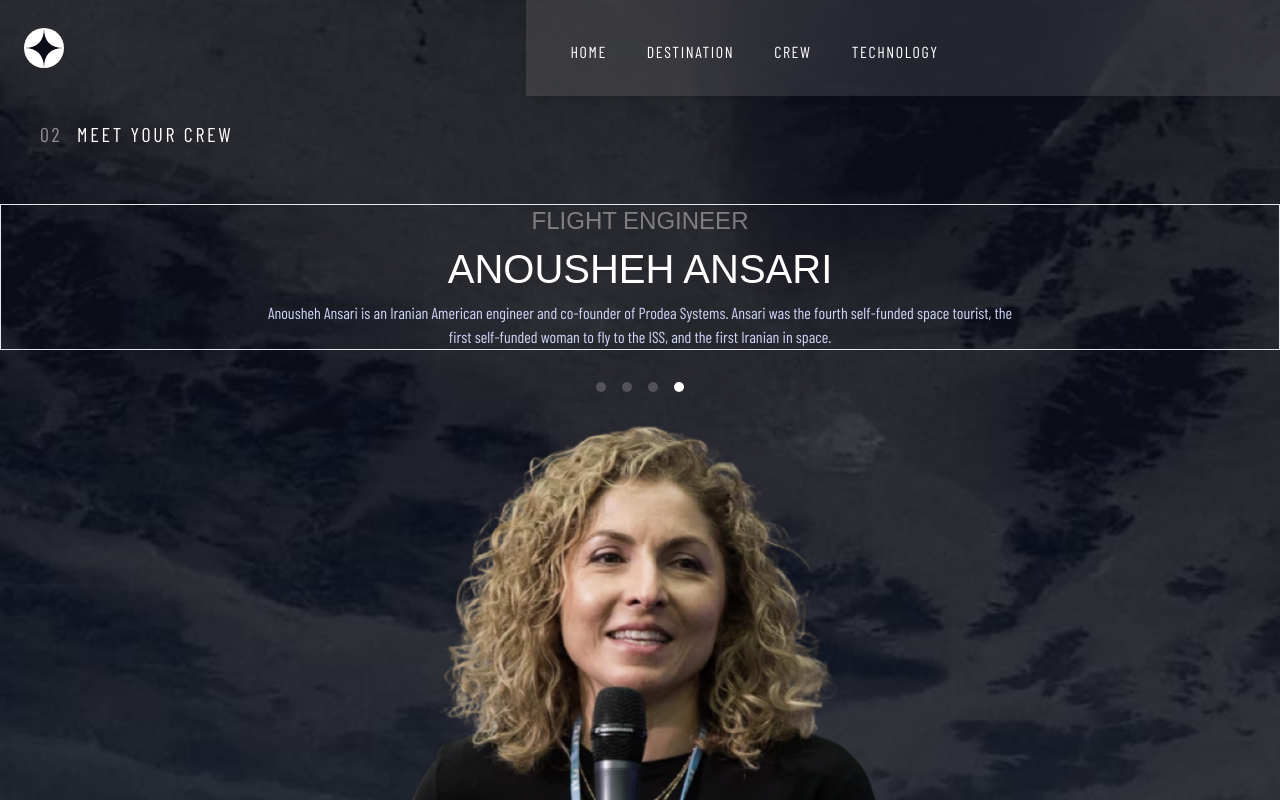
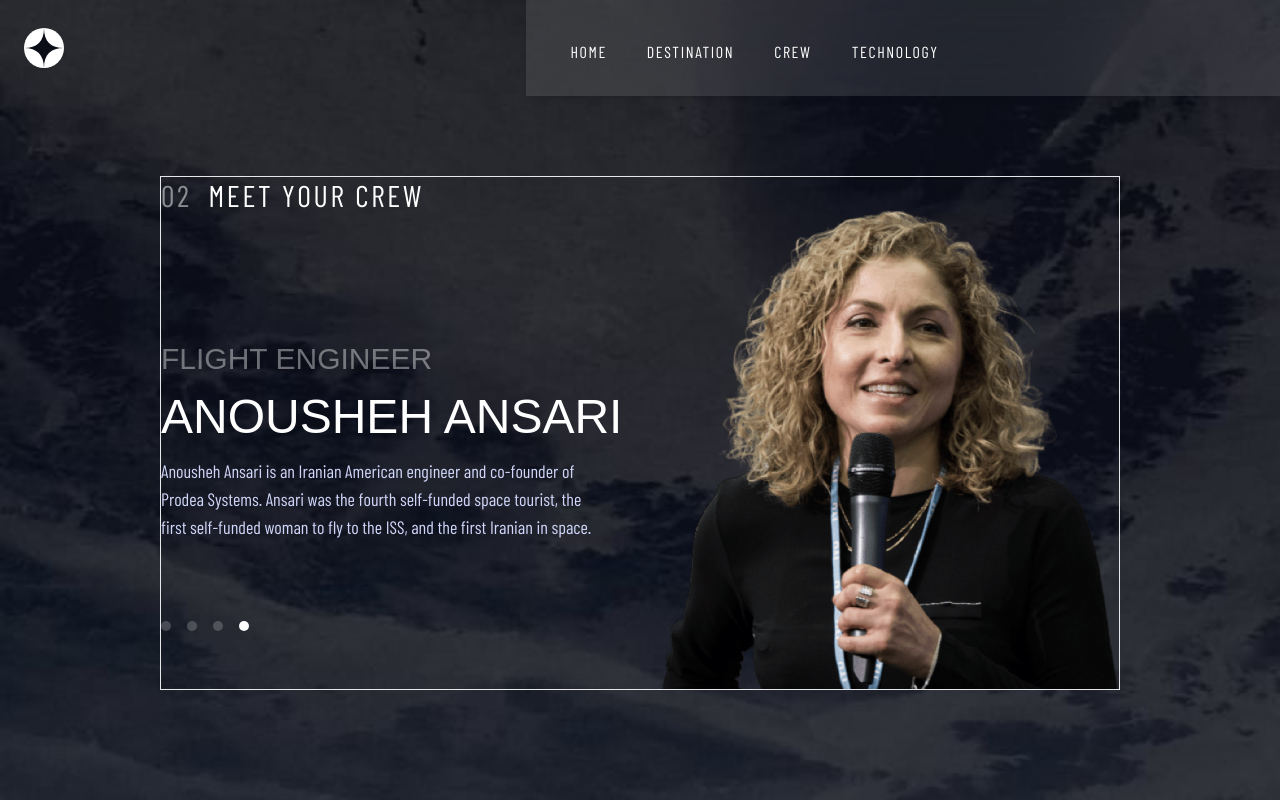
Before and after one commit to Bukasuji/space_site, a Next.js app: page /crew/crew_d in a window 1280 px wide. Shown: the top 800 px of the page. Built offline with nearby package versions, Linux system fonts and the light colour scheme; a web font is replaced by a local one.

Commit message:
added desktop responsiveness to crew page

```diff
--- a/app/components/Crew_nav.js
+++ b/app/components/Crew_nav.js
@@ -6,7 +6,7 @@ const CrewNav = () => {
   const pathname = usePathname();
 
   return (
-    <nav className="mx-auto mt-8">
+    <nav className="mx-auto xl:mx-0 mt-8 xl:mt-20">
       <ul className="flex items-center space-x-4">
         <li className={`rounded-full h-2.5 w-2.5 ${pathname === '/crew' ? 'bg-white' : 'bg-white opacity-20'}`}>
           <Link href="/crew"><div className="block h-full"></div></Link>
--- a/app/crew/crew_b/page.js
+++ b/app/crew/crew_b/page.js
@@ -11,14 +11,16 @@ export default function Crew_b() {
   return (
   <main className="min-h-screen flex flex-col bg-cover md:bg-[url('/assets/crew/background-crew-tablet.jpg')] bg-[url('/assets/crew/background-crew-mobile.jpg')]">
     <Navbar/>
-    <div className='mt-6 md:ml-10 md:mr-0 mx-6 text-white'>
-      <p className='md:text-start md:text-xl text-center text-base md:text-xl text-white font-barlow-condensed font-normal tracking-[2.7px]'><span className='opacity-50 mr-2'>02</span> MEET YOUR CREW</p>
+    <div className='xl:flex xl:mx-40 xl:mt-20'>
+        <div className='flex justify-center xl:justify-start flex-col xl:w-[70%]'>
+            <div className='mt-6 xl:mt-0 md:ml-10 xl:ml-0 md:mr-0 mx-6 text-white'>
+              <p className='md:text-start md:text-xl xl:text-3xl xl:text-start text-center text-base md:text-xl text-white font-barlow-condensed font-normal tracking-[2.7px]'><span className='opacity-50 mr-2'>02</span> MEET YOUR CREW</p>
             </div>
 
-    <div className='text-center mt-10 md:mt-14 md:border hidden md:block'>
-      <p className='font-sans text-base md:text-2xl md:mb-4 text-white opacity-40 uppercase'>Mission Specialist </p>
-      <p className='font-sans text-white text-2xl md:text-[40px] uppercase'>MARK SHUTTLEWORTH</p>
-      <p className='text-[#D0D6F9] font-base font-barlow mx-6 mt-4 md:w-[60%] md:mx-auto'>Mark Richard Shuttleworth is the founder and CEO of Canonical, the company behind the Linux-based Ubuntu operating system. Shuttleworth became the first South African to travel to space as a space tourist.</p>
+            <div className='text-center xl:text-start mt-10 md:mt-14 xl:mt-32 hidden md:block'>
+              <p className='font-sans text-base md:text-2xl xl:text-3xl md:mb-4 text-white opacity-40 uppercase'>Mission Specialist </p>
+              <p className='font-sans text-white text-2xl md:text-[40px] xl:text-5xl uppercase'>MARK SHUTTLEWORTH</p>
+              <p className='text-[#D0D6F9] xl:text-lg font-normal font-base font-barlow mx-6 mt-4 md:w-[60%] xl:w-[444px] md:mx-auto xl:mx-0'>Mark Richard Shuttleworth is the founder and CEO of Canonical, the company behind the Linux-based Ubuntu operating system. Shuttleworth became the first South African to travel to space as a space tourist.</p>
             </div>
 
             <div className='mt-8 mx-auto md:hidden'>
@@ -33,7 +35,10 @@ export default function Crew_b() {
             </div>
             <div className='mx-auto w-[85%] h-px bg-[#383B4B] md:hidden'/>
             <Crew_nav/>
-    <div className='md:mt-20 mt-8 mx-auto border hidden md:block'>
+        </div>
+
+        <div className='flex justify-center'>
+            <div className='md:mt-20 mt-8 mx-auto xl:mx-0 hidden xl:hidden md:block'>
                 <Image
                   src="/assets/crew/image-mark-shuttleworth.png"
                   className=''
@@ -43,11 +48,24 @@ export default function Crew_b() {
                   priority
                 />
             </div>
+
+            <div className='md:mt-20 xl:mt-8 mt-8 mx-auto xl:ml-0 hidden xl:block'>
+                <Image
+                  src="/assets/crew/image-mark-shuttleworth.png"
+                  className=''
+                  width={434}
+                  height={654}
+                  alt="mark shuttleworth"
+                  priority
+                />
+            </div>
             <div className='text-center mt-4 md:hidden'>
               <p className='font-sans text-base text-white opacity-40 uppercase'>Mission Specialist</p>
               <p className='font-sans text-white text-2xl uppercase'>MARK SHUTTLEWORTH</p>
               <p className='text-[#D0D6F9] font-base font-barlow mx-6 mt-4'>Mark Richard Shuttleworth is the founder and CEO of Canonical, the company behind the Linux-based Ubuntu operating system. Shuttleworth became the first South African to travel to space as a space tourist.</p>
             </div>
+        </div>
+    </div>
   </main>
   )
 }
--- a/app/crew/crew_c/page.js
+++ b/app/crew/crew_c/page.js
@@ -11,14 +11,16 @@ export default function Crew_c() {
   return (
   <main className="min-h-screen flex flex-col bg-cover md:bg-[url('/assets/crew/background-crew-tablet.jpg')] bg-[url('/assets/crew/background-crew-mobile.jpg')]">
     <Navbar/>
-    <div className='mt-6 md:ml-10 md:mr-0 mx-6 text-white'>
-      <p className='md:text-start md:text-xl text-center text-base md:text-xl text-white font-barlow-condensed font-normal tracking-[2.7px]'><span className='opacity-50 mr-2'>02</span> MEET YOUR CREW</p>
+    <div className='xl:flex xl:mx-40 xl:mt-20 border xl:mb-0 xl:h-[100%]'>
+        <div className='flex justify-center xl:justify-start flex-col xl:w-[70%]'>
+            <div className='mt-6 xl:mt-0 md:ml-10 xl:ml-0 md:mr-0 mx-6 text-white'>
+              <p className='md:text-start md:text-xl xl:text-3xl xl:text-start text-center text-base md:text-xl text-white font-barlow-condensed font-normal tracking-[2.7px]'><span className='opacity-50 mr-2'>02</span> MEET YOUR CREW</p>
             </div>
 
-    <div className='text-center mt-10 md:mt-14 md:border hidden md:block'>
-      <p className='font-sans text-base md:text-2xl md:mb-4 text-white opacity-40 uppercase'>PILOT </p>
-      <p className='font-sans text-white text-2xl md:text-[40px] uppercase'>Victor Glover</p>
-      <p className='text-[#D0D6F9] font-base font-barlow mx-6 mt-4 md:w-[60%] md:mx-auto'>Pilot on the first operational flight of the SpaceX Crew Dragon to the International Space Station. Glover is a commander in the U.S. Navy where he pilots an F/A-18.He was a crew member of Expedition 64, and served as a station systems flight engineer. </p>
+            <div className='text-center xl:text-start mt-10 md:mt-14 xl:mt-32 hidden md:block'>
+              <p className='font-sans text-base md:text-2xl xl:text-3xl md:mb-4 text-white opacity-40 uppercase'>PILOT </p>
+              <p className='font-sans text-white text-2xl md:text-[40px] xl:text-5xl uppercase'>Victor Glover</p>
+              <p className='text-[#D0D6F9] xl:text-lg font-normal font-base font-barlow mx-6 mt-4 md:w-[60%] xl:w-[444px] md:mx-auto xl:mx-0'>Pilot on the first operational flight of the SpaceX Crew Dragon to the International Space Station. Glover is a commander in the U.S. Navy where he pilots an F/A-18.He was a crew member of Expedition 64, and served as a station systems flight engineer. </p>
             </div>
 
             <div className='mt-8 mx-auto md:hidden'>
@@ -33,20 +35,36 @@ export default function Crew_c() {
             </div>
             <div className='mx-auto w-[85%] h-px bg-[#383B4B] md:hidden'/>
             <Crew_nav/>
-    <div className='md:mt-20 mt-8 mx-auto border hidden md:block'>
+        </div>
+
+        <div className='flex justify-center'>
+            <div className='md:mt-20 mt-8 mx-auto xl:mx-0 hidden xl:hidden md:block'>
                 <Image
                   src="/assets/crew/image-victor-glover.png"
                   className=''
-          width={433}
+                  width={368}
                   height={532}
                   alt="victor glover"
                   priority
                 />
             </div>
+
+            <div className='md:mt-20 xl:mt-8 mt-8 mx-auto xl:ml-0 xl:mb-0 hidden xl:block'>
+                <Image
+                  src="/assets/crew/image-victor-glover.png"
+                  className=''
+                  width={554}
+                  height={681}
+                  alt="mark shuttleworth"
+                  priority
+                />
+            </div>
             <div className='text-center mt-4 md:hidden'>
-      <p className='font-sans text-base text-white opacity-40'>PILOT</p>
-      <p className='font-sans text-white text-2xl uppercase'>Victor Glover</p>
-      <p className='text-[#D0D6F9] font-base font-barlow mx-6 mt-4'>Pilot on the first operational flight of the SpaceX Crew Dragon to the International Space Station. Glover is a commander in the U.S. Navy where he pilots an F/A-18.He was a crew member of Expedition 64, and served as a station systems flight engineer. </p>
+              <p className='font-sans text-base text-white opacity-40 uppercase'>Mission Specialist</p>
+              <p className='font-sans text-white text-2xl uppercase'>MARK SHUTTLEWORTH</p>
+              <p className='text-[#D0D6F9] font-base font-barlow mx-6 mt-4'>Mark Richard Shuttleworth is the founder and CEO of Canonical, the company behind the Linux-based Ubuntu operating system. Shuttleworth became the first South African to travel to space as a space tourist.</p>
+            </div>
+        </div>
     </div>
   </main>
   )
--- a/app/crew/crew_d/page.js
+++ b/app/crew/crew_d/page.js
@@ -11,35 +11,51 @@ export default function Crew_d() {
   return (
   <main className="min-h-screen flex flex-col bg-cover md:bg-[url('/assets/crew/background-crew-tablet.jpg')] bg-[url('/assets/crew/background-crew-mobile.jpg')]">
     <Navbar/>
-    <div className='mt-6 md:ml-10 md:mr-0 mx-6 text-white'>
-      <p className='md:text-start md:text-xl text-center text-base md:text-xl text-white font-barlow-condensed font-normal tracking-[2.7px]'><span className='opacity-50 mr-2'>02</span> MEET YOUR CREW</p>
+    <div className='xl:flex xl:mx-40 xl:mt-20 border xl:mb-0 xl:h-[100%]'>
+        <div className='flex justify-center xl:justify-start flex-col xl:w-[70%]'>
+            <div className='mt-6 xl:mt-0 md:ml-10 xl:ml-0 md:mr-0 mx-6 text-white'>
+              <p className='md:text-start md:text-xl xl:text-3xl xl:text-start text-center text-base md:text-xl text-white font-barlow-condensed font-normal tracking-[2.7px]'><span className='opacity-50 mr-2'>02</span> MEET YOUR CREW</p>
             </div>
 
-    <div className='text-center mt-10 md:mt-14 md:border hidden md:block'>
-      <p className='font-sans text-base md:text-2xl md:mb-4 text-white opacity-40 uppercase'>Flight Engineer </p>
-      <p className='font-sans text-white text-2xl md:text-[40px] uppercase'>Anousheh Ansari</p>
-      <p className='text-[#D0D6F9] font-base font-barlow mx-6 mt-4 md:w-[60%] md:mx-auto'>Anousheh Ansari is an Iranian American engineer and co-founder of Prodea Systems. Ansari was the fourth self-funded space tourist, the first self-funded woman to fly to the ISS, and the first Iranian in space.  </p>
+            <div className='text-center xl:text-start mt-10 md:mt-14 xl:mt-32 hidden md:block'>
+              <p className='font-sans text-base md:text-2xl xl:text-3xl md:mb-4 text-white opacity-40 uppercase'>Flight Engineer</p>
+              <p className='font-sans text-white text-2xl md:text-[40px] xl:text-5xl uppercase'>Anousheh Ansari</p>
+              <p className='text-[#D0D6F9] xl:text-lg font-normal font-base font-barlow mx-6 mt-4 md:w-[60%] xl:w-[444px] md:mx-auto xl:mx-0'>Anousheh Ansari is an Iranian American engineer and co-founder of Prodea Systems. Ansari was the fourth self-funded space tourist, the first self-funded woman to fly to the ISS, and the first Iranian in space.  </p>
             </div>
 
             <div className='mt-8 mx-auto md:hidden'>
                 <Image
                   src="/assets/crew/image-anousheh-ansari.png"
-          className=''
-          width={226}
-          height={223}
+                  className='h-auto w-auto'
+                  width={153}
+                  height={222}
                   alt="Anousheh Ansari"
                   priority
                 />
             </div>
             <div className='mx-auto w-[85%] h-px bg-[#383B4B] md:hidden'/>
             <Crew_nav/>
-    <div className='md:mt-8 mt-8 mx-auto hidden md:block'>
+        </div>
+
+        <div className='flex justify-center'>
+            <div className='md:mt-20 mt-8 mx-auto xl:mx-0 hidden xl:hidden md:block'>
                 <Image
-          src="/assets/crew/image-anousheh-ansari.webp"
+                  src="/assets/crew/image-anousheh-ansari.png"
                   className=''
-          width={539}
+                  width={368}
                   height={532}
-          alt="anousheh ansari"
+                  alt="Anousheh Ansari"
+                  priority
+                />
+            </div>
+
+            <div className='md:mt-20 xl:mt-8 mt-8 mx-auto xl:ml-0 xl:mb-0 hidden xl:block'>
+                <Image
+                  src="/assets/crew/image-anousheh-ansari.png"
+                  className=''
+                  width={615}
+                  height={607}
+                  alt="Anousheh Ansari"
                   priority
                 />
             </div>
@@ -48,6 +64,8 @@ export default function Crew_d() {
               <p className='font-sans text-white text-2xl uppercase'>Anousheh Ansari</p>
               <p className='text-[#D0D6F9] font-base font-barlow mx-6 mt-4'>Anousheh Ansari is an Iranian American engineer and co-founder of Prodea Systems. Ansari was the fourth self-funded space tourist, the first self-funded woman to fly to the ISS, and the first Iranian in space. </p>
             </div>
+        </div>
+    </div>
   </main>
   )
 }
--- a/app/crew/page.js
+++ b/app/crew/page.js
@@ -11,14 +11,16 @@ export default function Crew() {
   return (
   <main className="min-h-screen flex flex-col bg-cover md:bg-[url('/assets/crew/background-crew-tablet.jpg')] bg-[url('/assets/crew/background-crew-mobile.jpg')]">
     <Navbar/>
-    <div className='mt-6 md:ml-10 md:mr-0 mx-6 text-white'>
-      <p className='md:text-start md:text-xl text-center text-base text-white font-barlow-condensed font-normal tracking-[2.7px]'><span className='opacity-50 mr-2'>02</span> MEET YOUR CREW</p>
+    <div className='xl:flex xl:mx-40 xl:mt-20 xl:mb-0 xl:h-[100%]'>
+        <div className='flex justify-center xl:justify-start flex-col xl:w-[70%]'>
+            <div className='mt-6 xl:mt-0 md:ml-10 xl:ml-0 md:mr-0 mx-6 text-white'>
+              <p className='md:text-start md:text-xl xl:text-3xl xl:text-start text-center text-base md:text-xl text-white font-barlow-condensed font-normal tracking-[2.7px]'><span className='opacity-50 mr-2'>02</span> MEET YOUR CREW</p>
             </div>
 
-    <div className='text-center mt-4 hidden md:block'>
-      <p className='font-sans text-base md:text-2xl md:mb-4 text-white opacity-40'>COMMANDER</p>
-      <p className='font-sans text-white text-2xl md:text-[40px] uppercase'>Douglas Hurley</p>
-      <p className='text-[#D0D6F9] font-base font-barlow mx-6 mt-4 md:w-[60%] md:mx-auto'>Douglas Gerald Hurley is an American engineer, former Marine Corps pilot and former NASA astronaut. He launched into space for the third time as commander of Crew Dragon Demo-2.</p>
+            <div className='text-center xl:text-start mt-10 md:mt-14 xl:mt-32 hidden md:block'>
+              <p className='font-sans text-base md:text-2xl xl:text-3xl md:mb-4 text-white opacity-40 uppercase'>Commander </p>
+              <p className='font-sans text-white text-2xl md:text-[40px] xl:text-5xl uppercase'>Douglas Hurley</p>
+              <p className='text-[#D0D6F9] xl:text-lg font-normal font-base font-barlow mx-6 mt-4 md:w-[60%] xl:w-[444px] md:mx-auto xl:mx-0'>Douglas Gerald Hurley is an American engineer, former Marine Corps pilot and former NASA astronaut. He launched into space for the third time as commander of Crew Dragon Demo-2. </p>
             </div>
 
             <div className='mt-8 mx-auto md:hidden'>
@@ -27,26 +29,42 @@ export default function Crew() {
                   className='h-auto w-auto'
                   width={153}
                   height={222}
-          alt="Douglas hurley"
+                  alt="Douglas Hurley"
                   priority
                 />
             </div>
             <div className='mx-auto w-[85%] h-px bg-[#383B4B] md:hidden'/>
             <Crew_nav/>
-    <div className='mt-8 mx-auto hidden md:block'>
+        </div>
+
+        <div className='flex justify-center'>
+            <div className='md:mt-20 mt-8 mx-auto xl:mx-0 hidden xl:hidden md:block'>
                 <Image
                   src="/assets/crew/image-douglas-hurley.png"
                   className=''
-          width={456}
-          height={572}
-          alt="Douglas hurley"
+                  width={368}
+                  height={532}
+                  alt="Douglas Hurley"
+                  priority
+                />
+            </div>
+
+            <div className='md:mt-20 xl:mt-8 mt-8 mx-auto xl:ml-0 xl:mb-0 hidden xl:block'>
+                <Image
+                  src="/assets/crew/image-douglas-hurley.png"
+                  className=''
+                  width={568}
+                  height={712}
+                  alt="Douglas Hurley"
                   priority
                 />
             </div>
             <div className='text-center mt-4 md:hidden'>
-      <p className='font-sans text-base text-white opacity-40'>COMMANDER</p>
+              <p className='font-sans text-base text-white opacity-40 uppercase'>Commander </p>
               <p className='font-sans text-white text-2xl uppercase'>Douglas Hurley</p>
               <p className='text-[#D0D6F9] font-base font-barlow mx-6 mt-4'>Douglas Gerald Hurley is an American engineer, former Marine Corps pilot and former NASA astronaut. He launched into space for the third time as commander of Crew Dragon Demo-2.</p>
+            </div>
+        </div>
     </div>
   </main>
   )
```
Lines whose indentation alone changed are shown as unchanged.
